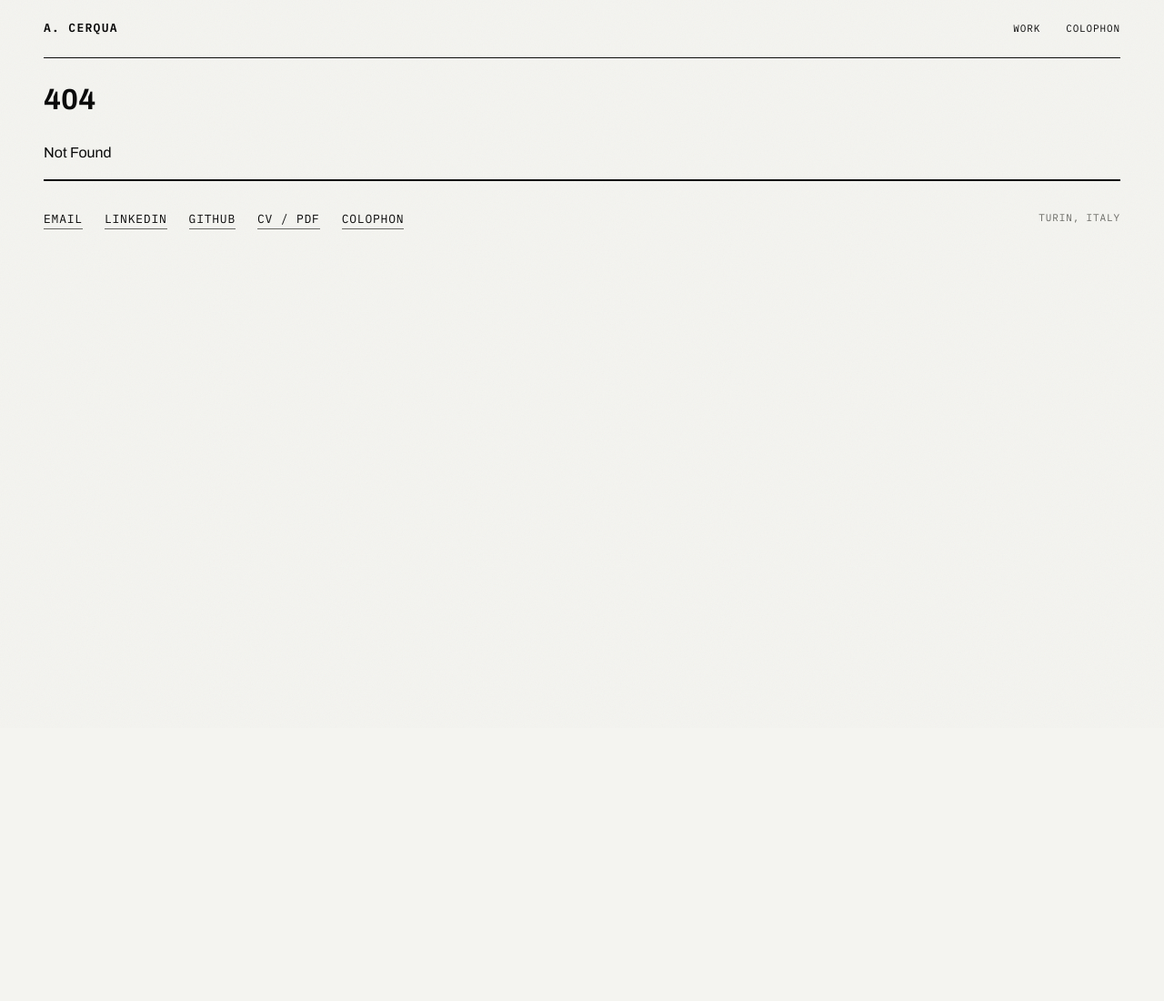
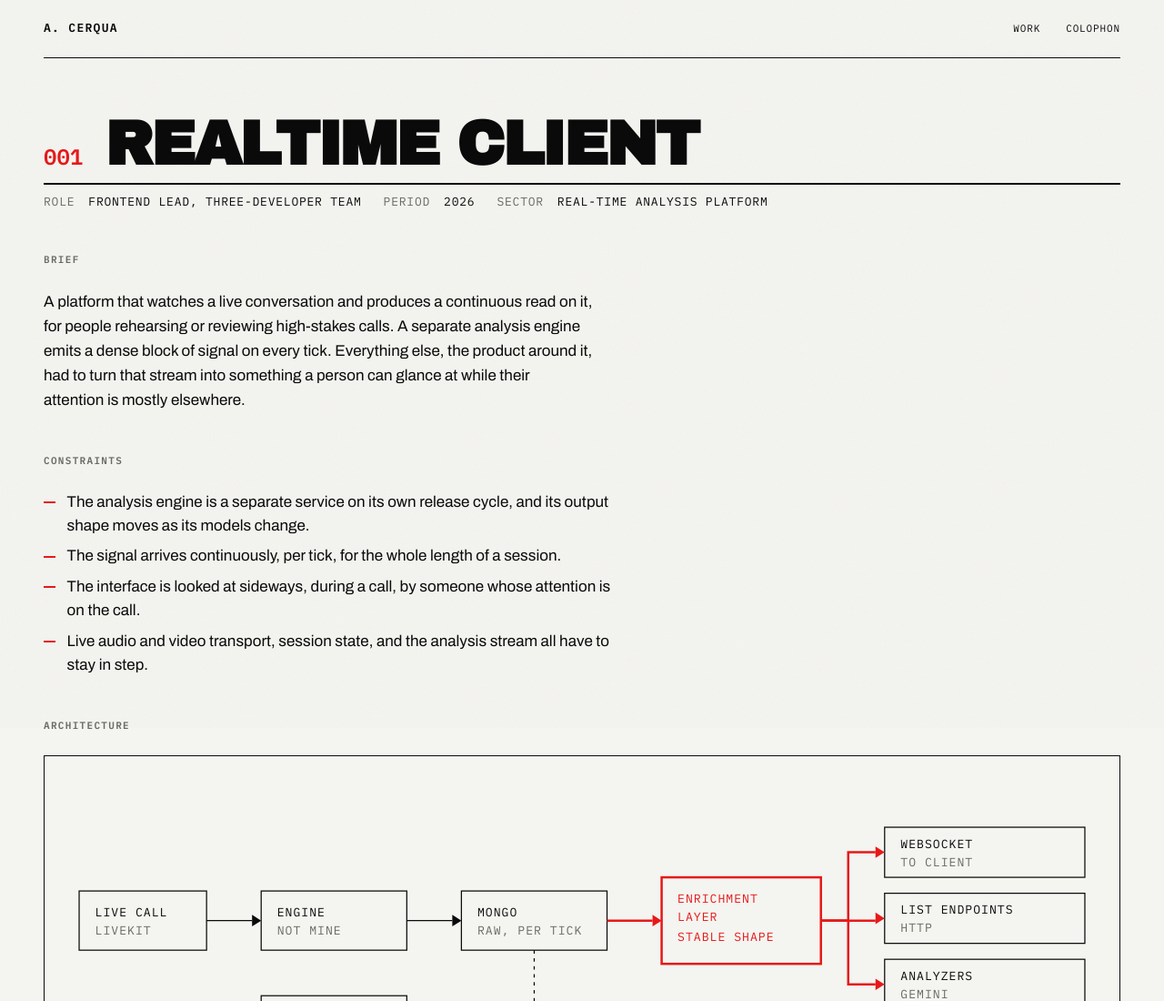
Before and after one commit to imalbi/portfolio, a SvelteKit app: page /work/realtime-client in a window 1280 px wide. Before the commit this address had no page. Shown: the top 1100 px of the page at 91% size. Before the commit the page ends 800 px from the top, so only its background shows below. Built offline with nearby package versions, Linux system fonts and the light colour scheme.

Commit message:
rename: case 001 becomes Realtime Client
'Behavioural Analysis' claimed the analysis, which is the separate engine's
job and not this author's work. The title now names what was actually built.

```diff
--- a/src/lib/content/work.ts
+++ b/src/lib/content/work.ts
@@ -22,8 +22,8 @@
 export const work: WorkEntry[] = [
 	{
 		id: '001',
-		title: 'Behavioural Analysis',
-		href: '/work/behavioural-analysis',
+		title: 'Realtime Client',
+		href: '/work/realtime-client',
 		stack: 'SvelteKit / LiveKit / Fastify',
 		role: 'Frontend lead, three-developer team',
 		period: '2026',
--- a/src/routes/work/behavioural-analysis/+page.svelte
+++ b/src/routes/work/realtime-client/+page.svelte
@@ -1,7 +1,7 @@
 <script lang="ts">
 	import CaseLayout from '$lib/components/CaseLayout.svelte';
 	import CaseSections from '$lib/components/CaseSections.svelte';
-	import BehaviouralAnalysisDiagram from '$lib/diagrams/BehaviouralAnalysisDiagram.svelte';
+	import RealtimeClientDiagram from '$lib/diagrams/RealtimeClientDiagram.svelte';
 	import { entry } from '$lib/content/work';
 
 	const item = entry('001');
@@ -59,7 +59,7 @@
 <CaseLayout {item}>
 	<CaseSections {brief} {constraints} {howItWorks} {myPart} {outcome} {stack}>
 		{#snippet diagram()}
-			<BehaviouralAnalysisDiagram />
+			<RealtimeClientDiagram />
 		{/snippet}
 	</CaseSections>
 </CaseLayout>
```
Also changed, not shown: src/lib/diagrams/RealtimeClientDiagram.svelte (renamed from src/lib/diagrams/BehaviouralAnalysisDiagram.svelte).
